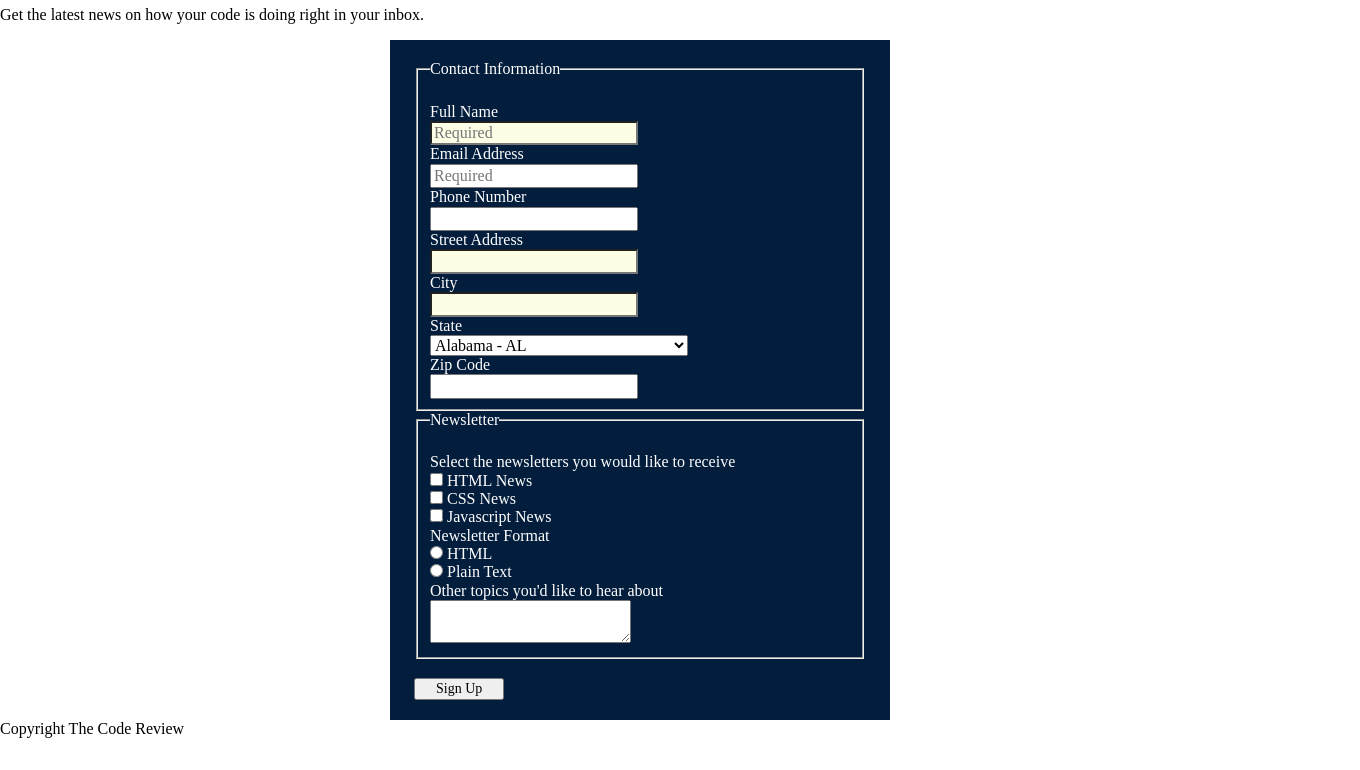
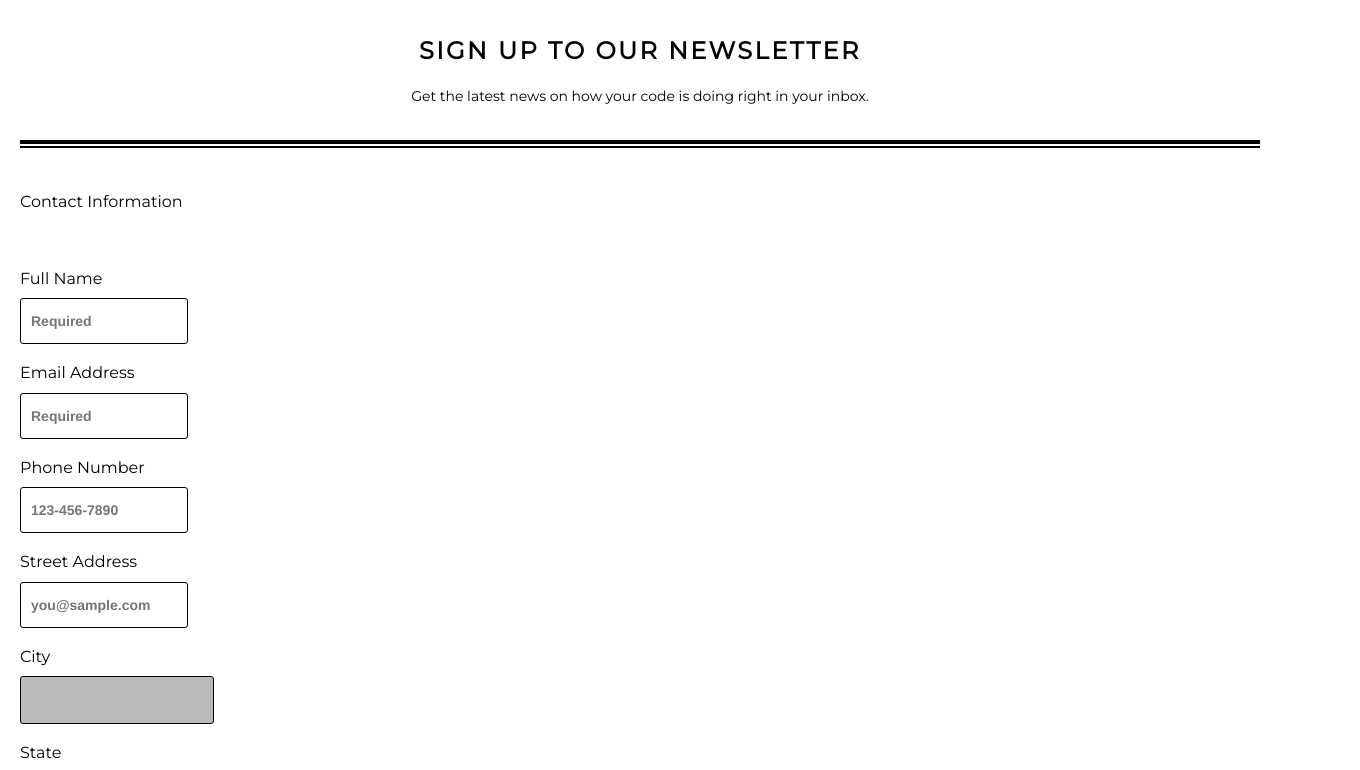
Before and after one commit to angelovalentine/FEWD-TD-Unit-3-Project, a plain HTML site: page FEWD-TD-Unit-3-Project/index.html in a window 1280 px wide. Shown: the part 132-902 px from the top of the page, 1360 px wide, since content can reach past the window. Before the commit the page ends 870 px from the top, so only its background shows below. Drawn offline with Linux system fonts and the light colour scheme; a web font is replaced by a local one.

Commit message:
update to project

```diff
--- a/FEWD-TD-Unit-3-Project/css/styles.css
+++ b/FEWD-TD-Unit-3-Project/css/styles.css
@@ -1,9 +1,3 @@
-/*
-Once you have everything in place for the mobile layout, use a media query to add a breakpoint to adjust the layout for wider tablet and desktop screens.
-Match the design as it should look on a tablet or desktop that is 768px wide using the desktop-form.png mockup.
-Use a mobile-first approach by writing your media queries using the min-width property in your CSS.
-*/
-
 /*
 Once all your breakpoints are in place, double check your layout matches both the mockups.
 */
@@ -18,21 +12,140 @@ Once all your breakpoints are in place, double check your layout matches both th
 
 
 
-/* Attribute Selectors ---------- */
+/* Base Attribute Selectors ---------- */
+
+
+
+header {
+    width: 100%;
+    background: #000000;
+    color: white;
+    text-align: center;
+    font-family: "Nunito Sans", sans-serif;
+    text-transform: uppercase;
+    letter-spacing: -3px;
+}
+
+h1 {
+    display: inline-block;
+    padding-bottom: 4px;
+    border-bottom: 1.5px rgba(234,33,45) solid;
+}
+
+.title {
+    text-align: center;
+    border-bottom: 4px #000 solid;
+    padding-left: 0;
+    padding-right: 0;
+}
+
+h2 {
+    font-family: "Montserrat", sans-serif;
+    color: #000;
+    text-transform: uppercase;
+    text-align: center;
+    letter-spacing: 2.5px;
+    line-height: 1.5em;
+    padding: 0 20px;
+}
+
+p {
+    font-family: "Montserrat", sans-serif;
+    font-size: 14px;
+    color: #000;
+    line-height: 1.25em;
+    padding-bottom: 20px;
+}
+
+.form-container {
+    margin-top: 2px;
+    padding: 15px 0;
+    border-top: 2px #000 solid;
+}
+
+.body-container {
+    padding: 20px;
+    /* border-top: 2px #000 solid; */
+}
+
+fieldset {
+    border: none;
+    padding: 20px 0 0 0;
+    margin: 10px 0;
+}
 
 form[class="form-subscribe"] {
-    padding: 20px 24px;
-    background: #031e3d;
-    color: white;
+    font-family: "Montserrat", sans-serif;
+    /* padding: 20px 24px; */
+    /* margin: 40px 0; */
+    background: #fff;
+    color: #000;
 }
 
-div[id="container"] {
-    max-width: 500px;
-    margin: auto;
+legend {
+    padding: 20px 0;
 }
 
-input[type="text"] {
-    background: #fdfee6;
+input[placeholder] {
+    background: #fff;
+    font-family: "Helvetica", sans-serif;
+    font-size: 14px;
+    font-weight: 800;
+    text-align: justify;
+    padding-left: 10px;
+}
+
+.select-css {
+    font-family: "Helvetica", sans-serif;
+    font-size: 16px;
+    font-weight: 800;
+    line-height: 1.25;
+    padding: 10px 5px;
+    width: 100%;
+    max-width: 100%;
+    box-sizing: border-box;
+    margin: 0;
+    box-shadow: 0 1px 0 1px rgba(0,0,0,.04);
+    border-radius: 3px;
+    appearance: none;
+    background-color: #fff;
+}
+
+input,
+select {
+    margin: 10px 0 20px 0;
+    padding: 14px 0;
+    border-style: 2px #000 solid;
+    background: #bababa;
+    border: 1px #000 solid;
+    border-radius: 3px;
+}
+
+#zip_code {
+    width: 50%;
+}
+
+button {
+    display: flex;
+    margin: auto;
+    width: 100%;
+    border-radius: 3px;
+    background: #000;
+    color: #fff;
+    padding: 8px 12px;
+    border: 5px #000 solid;
+    text-transform: uppercase;
+    border-style: none;
+    box-shadow: 0 0 0 rgba(0,0,0, 0);
+
+}
+
+footer {
+    background: #131a25;
+    color: #ffffff;
+    padding: 20px 40px;
+    text-align: center;
+    font-family: "Montserrat", sans-serif;
 }
 
 input[type="menu"],
@@ -46,6 +159,10 @@ a[target="_blank"] {
     color: #39add1;
     text-decoration: none;
     border-bottom: 1px dotted;
+}
+
+input[radio] {
+    width: 0;
 }
 
 /* DRY Classes ---------- */
@@ -62,7 +179,14 @@ a[target="_blank"] {
     opacity: .75;
 }
 
+/* Media Queries ---------- */
+
 @media (min-width: 768px) {
+    header {
+        padding: 20px 40px;
+
+    }
+
     .inln {
         width: auto;
         display: inline-block;
@@ -78,3 +202,22 @@ a[target="_blank"] {
 form > a {
     font-size: .7em;
 }
+
+/* Pseudo Classes ---------- */
+
+input:focus,
+textarea:focus {
+  border-color: #0a914e;
+}
+
+input[type="checkbox"]:checked + label {
+    font-weight: bold;
+  }
+
+:root {
+    background: #ffffff;
+}
+
+/* input:not([type="submit"]) {
+    box-shadow: inset 0 2px 0 rgba(0,0,0, .15);
+  } */
--- a/FEWD-TD-Unit-3-Project/index.html
+++ b/FEWD-TD-Unit-3-Project/index.html
@@ -32,59 +32,48 @@
   <meta name="viewport" content="width=device-width, initial-scale=1">
   <link rel="stylesheet" href="css/normalize.css">
   <link rel="stylesheet" href="css/styles.css">
-    <!--
-    Use a Google Font for the text. The design uses the "Merriweather" font but, you can use any Google Font that you'd like.
-    MODEL AFTER VANS WEBSITE
-    -->
-  <link href='https://fonts.googleapis.com/css?family=Uni+Sans|Playfair+Display|Open+Sans|Yeseva+One|IM+Fell+English' rel='stylesheet' type='text/css'>
+  <link href='https://fonts.googleapis.com/css?family=Nunito+Sans|Montserrat|Helvetica' rel='stylesheet' type='text/css'>
 </head>
 
-<body>
+<body class="base">
+
         <header>
-    <!-- Playfair, Uppercase, Main Header, Slate Gray Background -->
-        <h1>The Code Review</h1>
+            <h1>The &nbsp Code &nbsp Review</h1>
         </header>
 
-    <h1>Sign up to our newsletter</h1>
+    <div class="body-container">
+
+        <div class="title">
+            <h2>Sign up to our newsletter</h2>
             <p>Get the latest news on how your code is doing right in your inbox.</p>
+        </div>
 
-    <!-- thick solid black border line -->
-    <!-- thin solid black border line -->
+    <div class="form-container">
+        <form class="form-subscribe" action="index.html" method="post">
 
-    <!-- Only use one <form> tag. The <form> tag should contain all the form elements.  -->
-    <div id="container">
-    <form class="form-subscribe" action="index.html" method="post">
-    <!-- Add labels to each form element using the HTML <label> tag. The text inside the labels should match the names of the form fields in the mockups.
-        Make sure you properly pair each <label> element with its corresponding form control via the for attribute. See the link above for an example. And don't forget about the textarea element. That needs a functioning label too.
-        NOTE: Remember that to associate a label with a form input element, the label’s “for” attribute should match the input’s unique id. -->
         <!-- Check that the label text position matches both mockups:
             Mobile: Text should be above the form field.
             Desktop: Text should be to the left side of the form field. -->
         <!-- Add :focus states to the form for when a user clicks or tabs into a text field. -->
-    <!-- Add a fieldset and legend -->
-    <!-- Use the input field's placeholder attribute to add the text "required" to:
-    the Full Name field
-    the Email address field -->
-    <!-- FOR EXCEEDS: Additional placeholder text for other text fields. -->
-        <fieldset>
+            <fieldset class="fieldset">
                 <legend>Contact Information</legend><br>
                 <label for="name">Full Name</label><br>
-            <input type="text" id="name" name="user_name" placeholder="Required">
+                <input id="name" type="text" name="user_name" placeholder="Required" required>
             <br>
                 <label for="email">Email Address</label><br>
-            <input type="email" id="email" name="user_mail" placeholder="Required">
+                <input id="email" type="email" name="user_mail" placeholder="Required" required>
             <br>
                 <label for="tel">Phone Number</label><br>
-            <input type="tel" id="tel" name="user_phone" >
+                <input id="tel" type="tel" name="user_phone" placeholder="123-456-7890">
             <br>
                 <label for="address">Street Address</label><br>
-            <input type="text" id="address" name="user_address">
+                <input id="address" type="text" name="user_address" placeholder="you@sample.com">
             <br>
                 <label for="city">City</label><br>
-            <input type="text" id="city" name="user_city">
+                <input id="city" type="text" name="user_city">
             <br>
                 <label for="state">State</label><br>
-            <select type="menu" id="state" name="user_state" placeholder="choose_state">
+                <select id="state" type="menu" name="user_state" placeholder="choose_state" class="select-class">
 
                     <option value="alabama">Alabama - AL</option>
                     <option value="alaska">Alaska - AK</option>
@@ -135,52 +124,48 @@
                                 <option value="west-virginia">West Virginia - WV</option>
                                 <option value="wisconsin">Wisconsin - WI</option>
                                     <option value="wyoming">Wyoming - WY</option>
-                                <option value="american-samoa">American Samoa - AS</option>
-                                    <option value="district-of-columbia">District of Columbia - DC</option>
-                                    <option value="federated-states-of-micronesia">Federated States of Micronesia - FM</option>
-                                <option value="guam">Guam - GU</option>
-                                <option value="marshall-islands">Marshall Islands - MH</option>
-                            <option value="northern-mariana-islands">Northern Mariana Islands - MP</option>
-                            <option value="palau">Palau - PW</option>
-                        <option value="puerto-rico">Puerto Rico - PR</option>
-                        <option value="virgin-islands">Virgin Islands - VI</option>
                 </select>
             <br>
                 <label for="zip_code">Zip Code</label><br>
-            <input type="zip_code" id="zip_code" name="user_zip">
+                <input id="zip_code" type="zip_code" name="user_zip">
             <br>
             </fieldset>
-    <!-- </form> -->
 
         <!-- this solid black border line -->
-        <fieldset>
+        <div class="form-container">
+            <fieldset class="fieldset">
                 <legend>Newsletter</legend><br>
                         <label>Select the newsletters you would like to receive</label>
                     <br>
-                    <input type="checkbox" id="html_news" value="html_interest" name="user_interests">
+                        <input id="html_news" type="checkbox" name="user_interests" value="html_interest">
                         <label for="html_news">HTML News</label>
                     <br>
-                    <input type="checkbox" id="css_news" value="css_interest" name="user_interests">
+                        <input id="css_news" type="checkbox" name="user_interests" value="css_interest">
                         <label for="css_news">CSS News</label>
                     <br>
-                    <input type="checkbox" id="javascript_news" value="javascript_interest" name="user_interests">
+                        <input id="javascript_news" type="checkbox" name="user_interests" value="javascript_interest">
                         <label for="javascript_news">Javascript News</label>
                     <br>
 
                 <label>Newsletter Format</label>
                     <br>
-                    <input type="radio" id="html" value="html" name="format">
+                        <input id="html" type="radio" name="format" value="html">
                         <label for="html">HTML</label>
                     <br>
-                    <input type="radio" id="plain_text" value="plain_text" name="format">
+                        <input id="plain_text" type="radio" name="format" value="plain_text">
                         <label for="plain_text">Plain Text</label>
                     <br>
                         <label for="comment">Other topics you'd like to hear about</label><br>
                         <textarea id="comment" name="user_comment"></textarea>
+                    <br>
+                        <label for="comment">Where did you hear about us?</label><br>
+                        <textarea id="comment" name="user_comment"></textarea>
             </fieldset>
                     <br>
-                    <button type="submit" value="submit" class="btn">Sign Up</button>
+                        <button type="submit" value="Submit" class="btn">Sign Up</button>
+        </div>
         </form>
+    </div>
     </div>
 <footer>
     Copyright The Code Review
```
Lines whose indentation alone changed are shown as unchanged.
